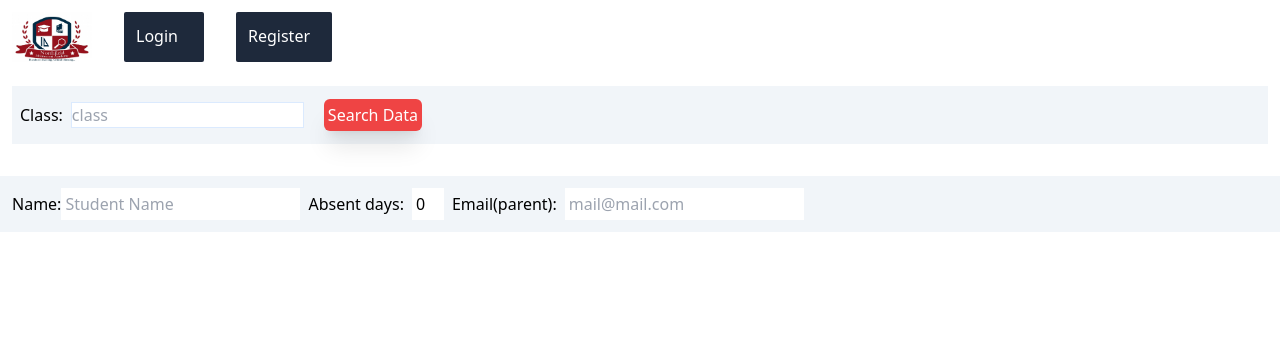
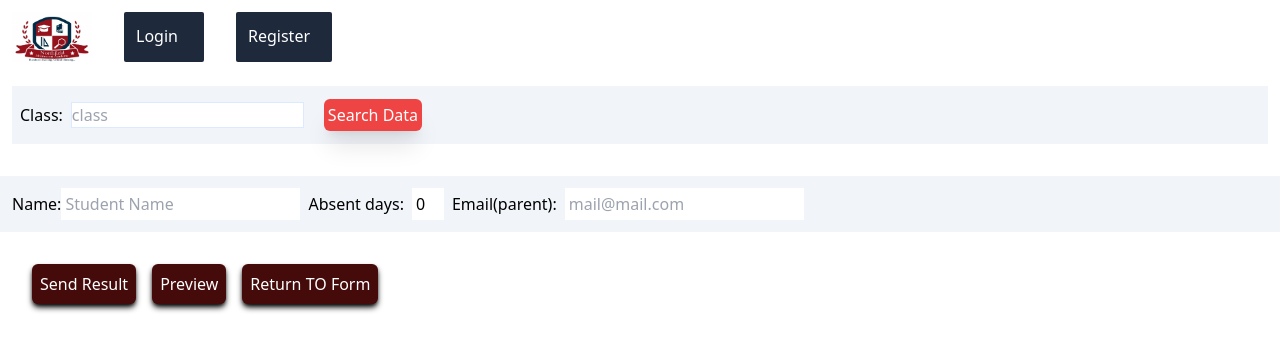
Before and after one commit to khalifaumar308/northfieldFrontend, a React (Vite) app: page /data in a window 1280 px wide. Shown: the top 350 px of the page. Built offline with nearby package versions, Linux system fonts and the light colour scheme.

Commit message:
Add preview and send butons

```diff
--- a/src/forms/TemplateData.jsx
+++ b/src/forms/TemplateData.jsx
@@ -1,7 +1,12 @@
 import { useState, useEffect } from "react"
-import { useGetClassDataQuery, useSaveClassDataMutation } from "../api/apiEndpoints";
+import { useSaveClassDataMutation } from "../api/apiEndpoints";
 import { selectCurrentUser } from "../middleware/auth/authSlice";
 import { useSelector } from "react-redux";
+import { Template1, Template2 } from "../formTemplates";
+import { useSaveStudentMutation } from "../api/apiEndpoints";
+import { useDispatch } from "react-redux";
+import { PDFViewer } from "@react-pdf/renderer";
+
 // import { useDispatch } from "react-redux";
 
 
@@ -27,6 +32,11 @@ const TemplateData = () => {
   const [subjects, setSubjects] = useState([])
   const [template, setTemplate] = useState(0)
   const [chooseTemplate, setChooseTemplate] = useState(false)
+
+  const [preview, setPreview] = useState(false)
+  const [viewButtons, setViewButtons] = useState(false)
+  const [saveStudentMutation, saveData] = useSaveStudentMutation();
+
 
   const areas = [
     "LIBRARY",
@@ -128,6 +138,7 @@ const TemplateData = () => {
     setName('')
     setEmail('')
     setAbsent(0)
+    setViewButtons(true)
     // console.log(topics)
   }
 
@@ -227,6 +238,7 @@ const TemplateData = () => {
     setName('')
     setEmail('')
     setAbsent(0)
+    setViewButtons(true)
     // console.log(topics)
   }
 
@@ -303,7 +315,29 @@ const TemplateData = () => {
     );
   })
 
-  const content = (
+  const buttons = () => (
+    <div className="flex mt-8 m-4 align-middle items-center">
+      <button onClick={sendresult} className="text-white shadow-md p-2 rounded-md shadow-black bg-red-950 ml-4">
+        Send Result
+      </button>
+      <button onClick={()=>setPreview(true)} className="text-white shadow-md p-2 rounded-md shadow-black bg-red-950 ml-4">
+        Preview
+      </button>
+      <button
+        onClick={() => setPreview(false)}
+        className="p-2 text-white shadow-md rounded-md shadow-black bg-red-950 ml-4"
+      >
+        Return TO Form
+      </button>
+    </div>
+  );
+
+  const sendresult =async () => {
+    const data = JSON.parse(sessionStorage.getItem('data'))
+    await saveStudentMutation(data)
+  }
+
+  const content = saveData.isLoading?<h1>Sending Result</h1>:(
     <main>
       <section className="m-3 mb-6 bg-slate-100 p-2 flex align-middle items-center">
         <label>Class:</label>
@@ -557,10 +591,17 @@ const TemplateData = () => {
         </div>
       </section>
       <section className={`${template !== "2" && "hidden"}`}></section>
+      {buttons()}
     </main>
   );
 
-  return content
+  return preview ? (
+    <div>
+      <PDFViewer>
+      {template === '1'?<Template1 /> : <Template2 />}
+      </PDFViewer>
+      {buttons()}
+    </div>): content
 }
 
 export default TemplateData
```
